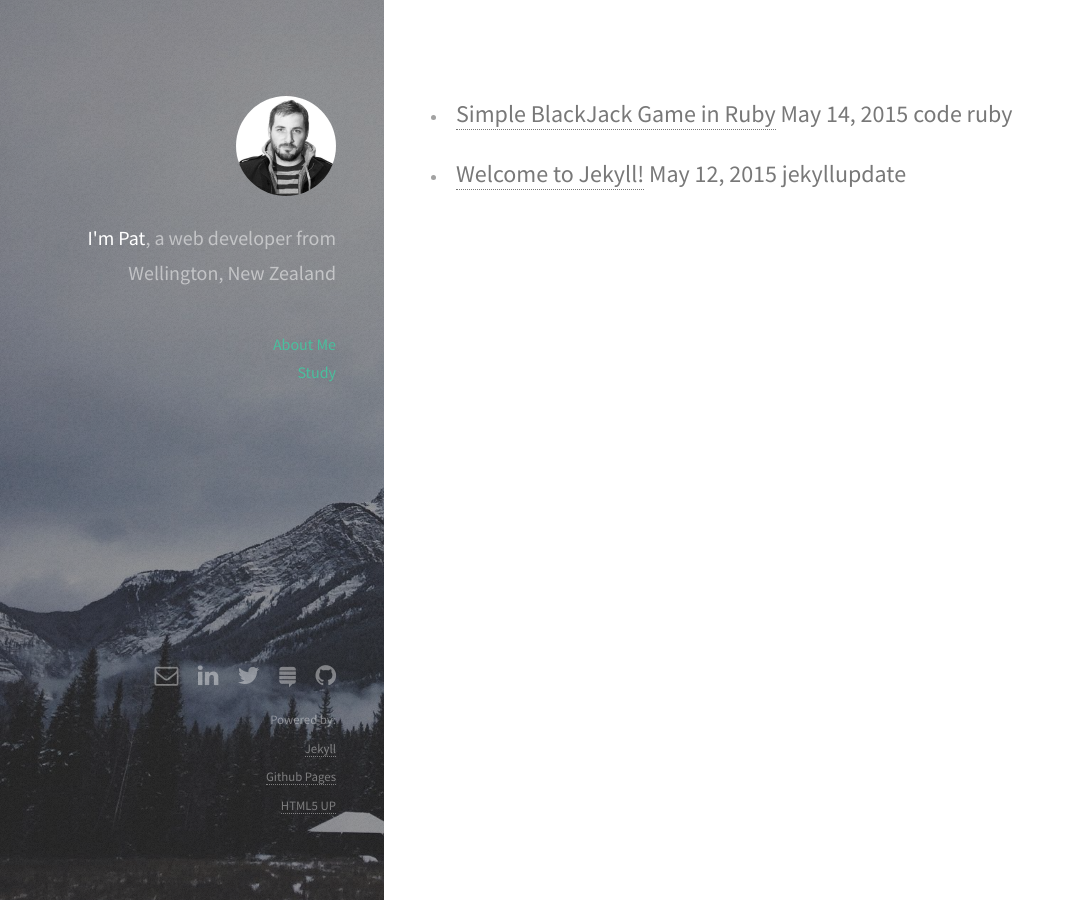
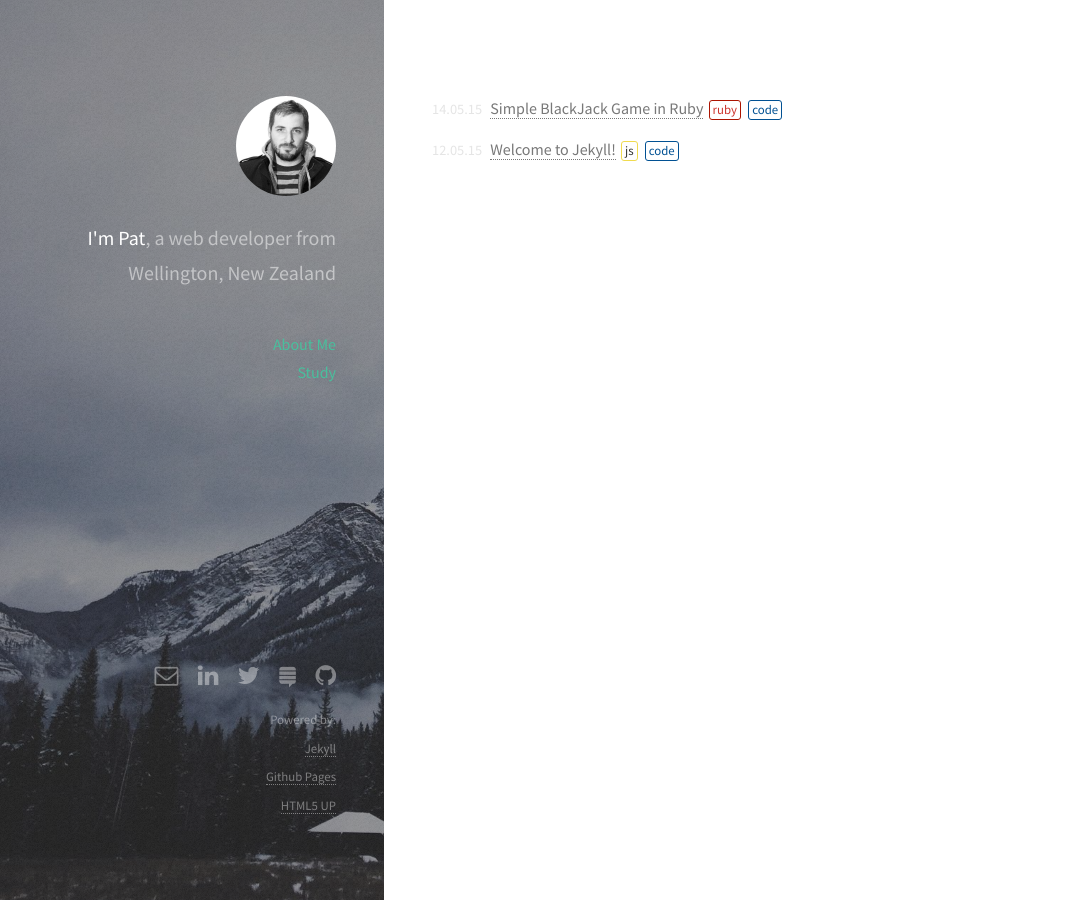
Before and after one commit to pjho/pjho.github.io, a Jekyll site: the page built from index.html, in a window 1280 px wide. Shown: the whole page, without its empty margins (0-1075 px from the left). Built offline with Jekyll 4.4.1, drawn with Linux system fonts in a browser that asks for light colours; Markdown is read by kramdown in place of the engine named in the settings.

Commit message:
Completed styling and added ruby, js & code tag archives

```diff
--- a/_drafts/index1.html
+++ b/_drafts/index1.html
@@ -1,5 +1,6 @@
 ---
 layout: default
+description: Base html from template for future reference
 ---
 
 <!-- Main -->
--- /dev/null
+++ b/_includes/post-list-item.html
@@ -0,0 +1,9 @@
+<li class="post {{ post.tags }}">
+  <h2>
+    <span class="post-date">{{ post.date | date: "%d.%m.%y" }}</span>
+    <a class="post-link" href="{{ post.url | prepend: site.baseurl }}">{{ post.title }}</a>
+    {% for tag in post.tags %}
+      <a href="/tag/{{tag}}" class="post-tag post-{{ tag | downcase }}">{{ tag }}</a>
+    {% endfor %}
+  </h2>
+</li>
--- a/_posts/2015-05-14-simple-blackjack-ruby.markdown
+++ b/_posts/2015-05-14-simple-blackjack-ruby.markdown
@@ -2,10 +2,7 @@
 layout: post
 title:  "Simple BlackJack Game in Ruby"
 date:   2015-05-14 19:02:10
-categories: code
-tags: ruby
-thing: rthis
-excerpt: "Simple BlackJack game"
+tags: ruby code
 ---
 
 {% highlight ruby %}
--- a/_posts/2015-05-14-welcome-to-jekyll.markdown
+++ b/_posts/2015-05-14-welcome-to-jekyll.markdown
@@ -2,7 +2,7 @@
 layout: post
 title:  "Welcome to Jekyll!"
 date:   2015-05-12 22:02:10
-categories: jekyll update
+tags: js code
 ---
 You’ll find this post in your `_posts` directory. Go ahead and edit it and re-build the site to see your changes. You can rebuild the site in many different ways, but the most common way is to run `jekyll serve`, which launches a web server and auto-regenerates your site when a file is updated.
 
--- a/_sass/_custom.scss
+++ b/_sass/_custom.scss
@@ -11,3 +11,59 @@
     list-style-type:none;
   }
 }
+
+
+.post-list{
+  margin-left:0;
+  padding-left:0;
+
+  li{
+    margin-left:0;
+    padding-left:0;
+    list-style-type:none;
+  }
+  h2{
+    font-size:1em;
+  }
+  .post-tag{
+    display:inline-block;
+    border:1px solid #e3e3e3;
+    margin:0px 2px;
+    padding:3px;
+    border-radius:3px;
+    line-height:0.9em;
+    font-size:0.8em;
+		@include vendor-property('transition', all #{$duration-transition});
+  }
+  .post-date{
+    font-size:0.9em;
+    display: inline-block;
+    margin-right: 5px;
+    color: #e5e5e5
+  }
+}
+a.post-tag:hover{color:#FFF!important}
+
+.post-tag.post-ruby{
+  border-color:#AC1401;
+  color: #CC342D;
+  &:hover{
+    background-color:#AC1401;
+  }
+}
+
+.post-tag.post-code{
+  border-color:#015193;
+  color: #015193;
+  &:hover{
+    background-color:#015193;
+  }
+}
+
+.post-tag.post-js{
+  border-color:#F0DB4F;
+  color: #323330;
+  &:hover{
+    background-color:#F0DB4F;
+  }
+}
--- a/index.html
+++ b/index.html
@@ -1,16 +1,8 @@
 ---
 layout: default
 ---
-
 <ul class="post-list">
   {% for post in site.posts %}
-    <li>
-      <h2>
-        <a class="post-link" href="{{ post.url | prepend: site.baseurl }}">{{ post.title }}</a>
-          <span class="post-date">{{ post.date | date: "%b %-d, %Y" }}</span>
-          <span class="post-cats">{{ post.categories }}</span>
-          <span class="post-tags">{{ post.tags }}</span>
-      </h2>
-    </li>
+    {% include post-list-item.html %}
   {% endfor %}
 </ul>
```
Also changed, not shown: _layouts/tagpage.html (added, +10 -0 lines), page_code.md (added, +5 -0 lines), page_js.md (added, +5 -0 lines), page_ruby.md (added, +5 -0 lines), _sass/_mixins.scss (line endings or trailing spaces).
